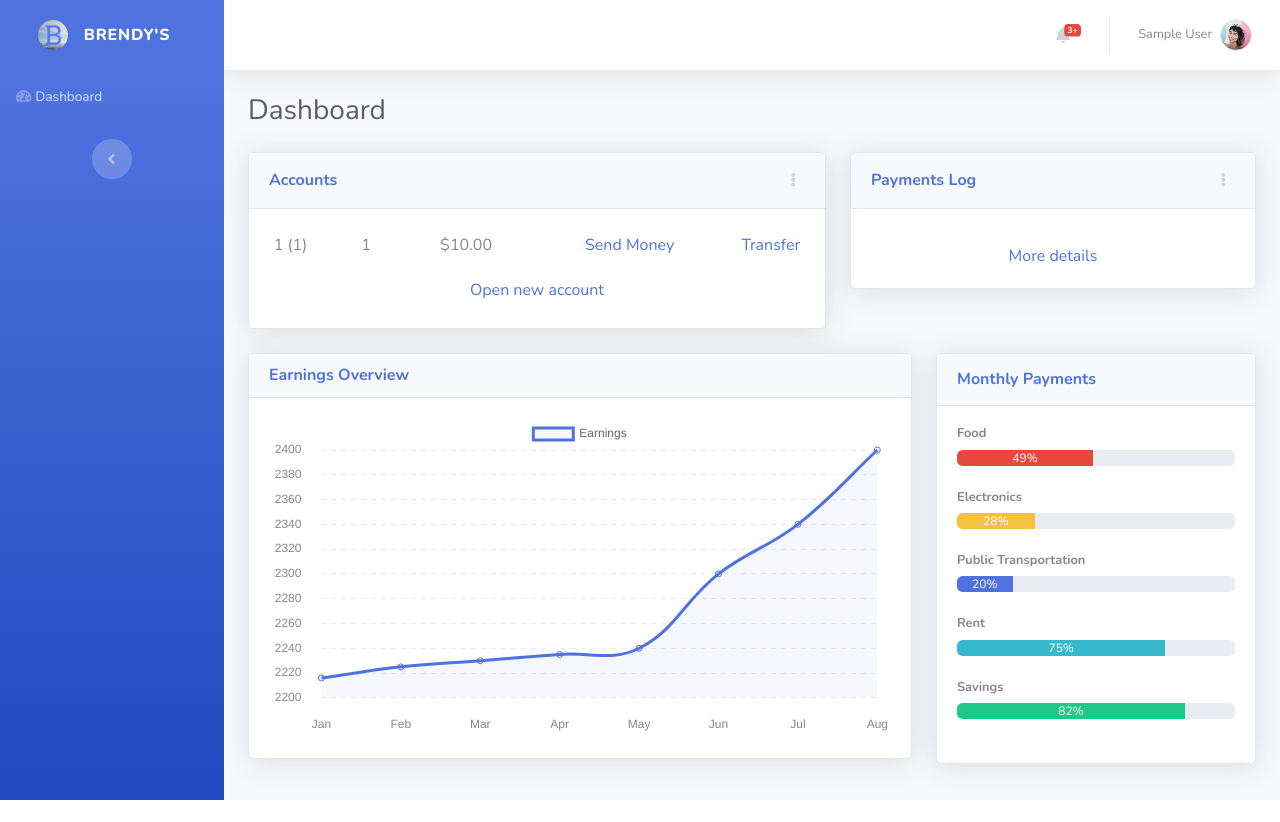
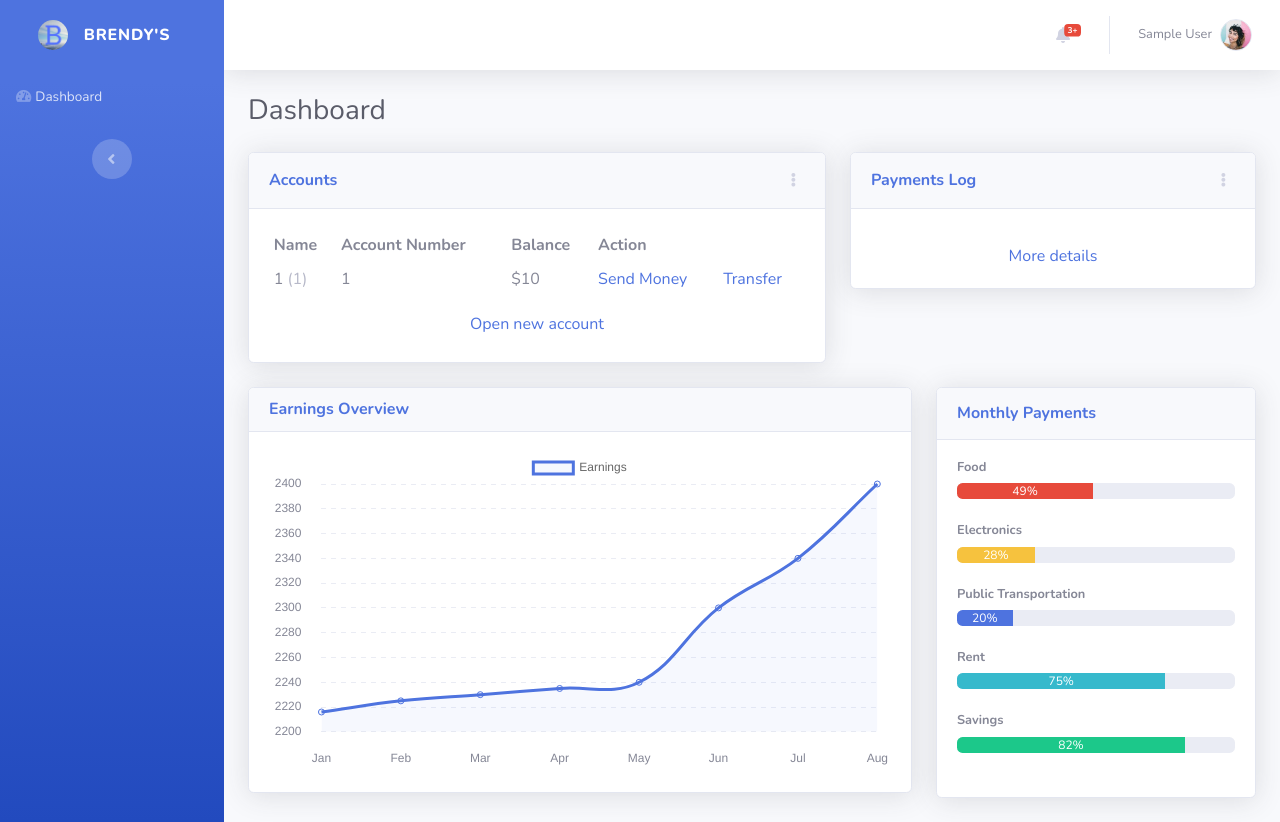
Before and after one commit to Kristoffeh/fake-bank, a PHP site: page /portal/home.php in a window 1280 px wide. Before the commit the page ends 800 px from the top, so only its background shows below. Run offline with PHP 8.4, Linux system fonts and the light colour scheme; the visitor is signed in with stand-in values (Sample User, id 1); tables that the repository leaves empty or names only in its code hold one stand-in row (values such as "Sample post"); some libraries are stand-ins or nearby versions; some web fonts are replaced.

Commit message:
Bugfixes - Stable
- Now shows name instead of account number.
- Improved CSS styling for Payments Log.
- Fixed bug where name was showing your own name
- Updated accounts table in home.php
- Updated number formatting to use 0 digits.

Bank is set to stable version once again.

```diff
--- a/portal/home.php
+++ b/portal/home.php
@@ -151,6 +151,14 @@ if (!$r){
                             <div class="card-body" style="padding-bottom: 10px;">
                                 <div class="table-responsive table-borderless">
                                     <table class="table table-bordered table-hover table-sm" id="accTable">
+                                        <thead>
+                                            <tr>
+                                                <th class="text-left">Name</th>
+                                                <th class="text-left">Account Number</th>
+                                                <th class="text-left">Balance</th>
+                                                <th class="text-left">Action</th>
+                                            </tr>
+                                        </thead>
                                         <tbody>
 
                                         <?php
@@ -172,12 +180,12 @@ if (!$r){
 
                                         while($row = mysqli_fetch_array($result)) {
                                             echo "<tr>";
-                                            echo "<td>" . $row['accountname'] . " (" . $row['accounttype'] . ")" . "</td>";
+                                            echo "<td>" . $row['accountname'] . " <span style='color: #b7b9c9;'>(" . $row['accounttype'] . ")</label>" . "</td>";
                                             /*echo "<td class='text-center'><a>" . format_accountnumber($row['accountnumber']) . "<br></a></td>";*/
-                                            echo "<td class='text-center'><a>" . $row['accountnumber'] . "<br></a></td>";
-                                            echo "<td class='text-right'>$" . number_format($row['accountbalance'], 2) . "</td>";
-                                            echo "<td class='text-right'><a href='transfer.php?t=1'>" . "Send Money" . "<br></a></td>";
-                                            echo "<td class='text-right'><a href='transfer.php?t=2'>" . "Transfer" . "<br></a></td>";
+                                            echo "<td class='text-left'><a>" . $row['accountnumber'] . "<br></a></td>";
+                                            echo "<td class='text-left'>$" . number_format($row['accountbalance'], 0) . "</td>";
+                                            echo "<td class='text-left'><a href='transfer.php?t=1'>" . "Send Money" . "<br></a></td>";
+                                            echo "<td class='text-left'><a href='transfer.php?t=2'>" . "Transfer" . "<br></a></td>";
                                             echo "</tr>";
                                         }
 
@@ -255,24 +263,55 @@ if (!$r){
                                             echo "<center>There is nothing to find here..</center>";
                                         }
 
+
+
+
+
                                         while($row = mysqli_fetch_array($rs)) {
+
+                                            // Method to show name of user instead of account number //
+                                            $o=mysqli_query($conn, "SELECT * FROM accounts WHERE accountnumber='" . $row['fromaccount'] . "'");
+                                            $selid=mysqli_fetch_array($o);
+
+                                            // for recipient
+                                            $q=mysqli_query($conn, "SELECT * FROM accounts WHERE accountnumber='" . $row['toaccount'] . "'");
+                                            $selrecid=mysqli_fetch_array($q);
+
+
+                                            $uid = $selid['belongstoid'];
+
+                                            // for recipient
+                                            $pid = $selrecid['belongstoid'];
+
+                                            $o=mysqli_query($conn, "SELECT * FROM users WHERE id='" . $uid . "'");
+                                            $selid=mysqli_fetch_array($o);
+
+                                            // for recipient
+                                            $t=mysqli_query($conn, "SELECT * FROM users WHERE id='" . $pid . "'");
+                                            $selide=mysqli_fetch_array($t);
+
+                                            $nm = $selid['name'];
+
+                                            // for recipient
+                                            $recnm = $selide['name'];
+                                            // End of method //
 
                                             if ($row['type'] == "send"){
                                                 if ($row['belongstoid'] == $i){
                                                     echo "<p class='loghover fixpadding' style='margin-bottom: 5px;font-size: 14px;align-items: center;'>
-                                                Sent &nbsp;<label class='btnprice red disable-selection'>$" . number_format($row['amount'], 2) . "</label> " . " to " . $row['toaccount'] . "</p>";
+                                                Sent &nbsp;<label class='btnprice red disable-selection'>$" . number_format($row['amount'], 0) . "</label> " . " to <label class='btnprice dark disable-selection'>" . $recnm . "</label></p>";
                                                 }
 
                                                 if ($row['recipientid'] == $i){
                                                     echo "<p class='loghover fixpadding' style='margin-bottom: 5px;font-size: 14px;align-items: center;'>
-                                                Received &nbsp;<label class='btnprice green disable-selection'>$" . number_format($row['amount'], 2) . "</label> from " . $row['fromaccount'] . "</p>";
+                                                Received &nbsp;<label class='btnprice green disable-selection'>$" . number_format($row['amount'], 0) . "</label> from <label class='btnprice dark disable-selection'>" . $nm . "</label></p>";
                                                 }
                                             }
 
                                             if ($row['type'] == "transfer"){
                                                 if ($row['belongstoid'] == $i){
                                                     echo "<p class='loghover fixpadding' style='margin-bottom: 5px;font-size: 14px;align-items: center;'>
-                                                Transferred &nbsp;<label class='btnprice green disable-selection'>$" . number_format($row['amount'], 2) . "</label> from " . $row['fromaccount'] . " to " . $row['toaccount'] . "</p>";
+                                                Transferred &nbsp;<label class='btnprice green disable-selection'>$" . number_format($row['amount'], 0) . "</label> from <label class='btnprice dark disable-selection'>" . $row['fromaccount'] . "</label> to <label class='btnprice dark disable-selection'>" . $row['toaccount'] . "</label></p>";
                                                 }
                                             }
                                         }
```
